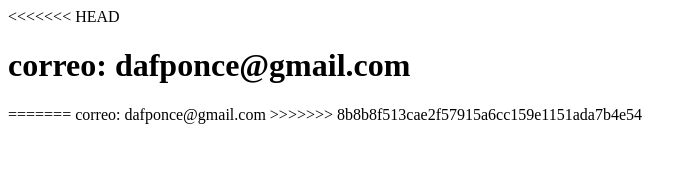
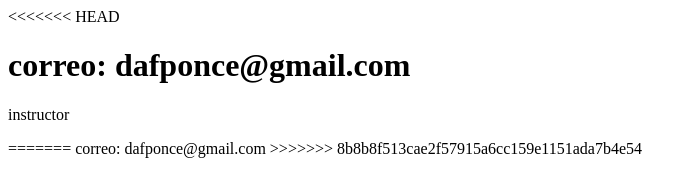
Before and after one commit to dafponce/sistema-de-registro, a plain HTML site: page contacto.html in a window 1280 px wide. Shown: the whole page, without its empty margins (0-696 px from the left). Drawn offline with Linux system fonts and the light colour scheme.

Commit message:
actualizacion de contacto.html

```diff
--- a/contacto.html
+++ b/contacto.html
@@ -7,8 +7,8 @@
     <title>contacto</title>
 </head>
 <body>
-
 <h1>correo: dafponce@gmail.com</h1>
+<P>instructor</P>
 </html>
 =======
 <!DOCTYPE html>
```
